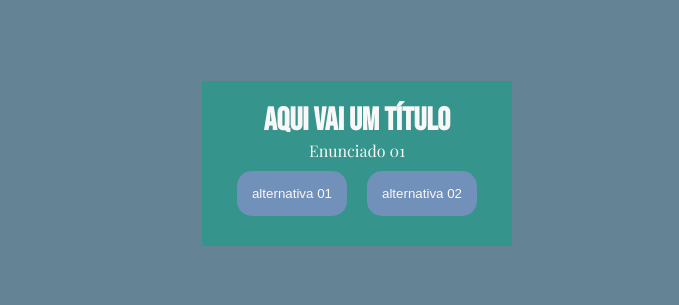
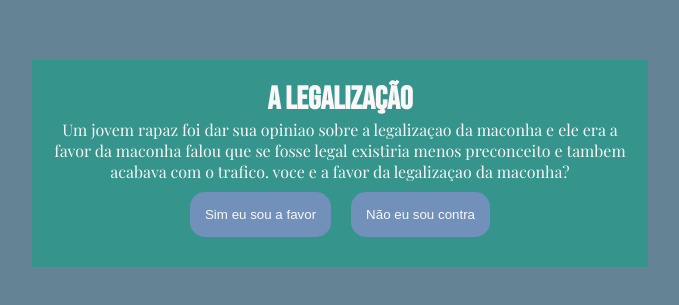
Before and after one commit to yuri07br/2024-3b-vc-decide, a plain HTML site: page index.html in a window 1280 px wide. Shown: the part 237-542 px from the top of the page, without its empty margins (288-967 px from the left). Drawn offline with nearby package versions, Linux system fonts and the light colour scheme; a web font is replaced by a local one.

Commit message:
Add files via upload

```diff
--- a/index.html
+++ b/index.html
@@ -10,7 +10,7 @@
 <body>
     <main>
         <div class="caixa-principal">
-            <h1 class="titulo"> Aqui vai um título </h1>
+            <h1 class="titulo"> A Legalização </h1>
             <div class="caixa-perguntas"></div>
             <div class="caixa-alternativas"></div>
             <div class="caixa-resultado">
--- a/main.js
+++ b/main.js
@@ -6,14 +6,14 @@ const textoResultado = document.querySelector('.texto-resultado');
 
 const perguntas = [
     {
-        enunciado: "Enunciado 01",
+        enunciado: " Um jovem rapaz foi dar sua opiniao sobre a legalizaçao da maconha  e ele era a favor da maconha falou que se fosse legal existiria menos preconceito e tambem acabava com o trafico. voce e a favor da legalizaçao da maconha?",
         alternativas: [
             {
-                texto:"alternativa 01",
-                afirmacao: "resultado 01"
+                texto:"Sim eu sou a favor",
+                afirmacao: "concordo por que a maconha e igual cigarro se fosse legal não teria trafico."
             },
             {
-                texto:"alternativa 02",
+                texto:" Não eu sou contra",
                 afirmacao: "resultado 02"
             }
         ]
```
